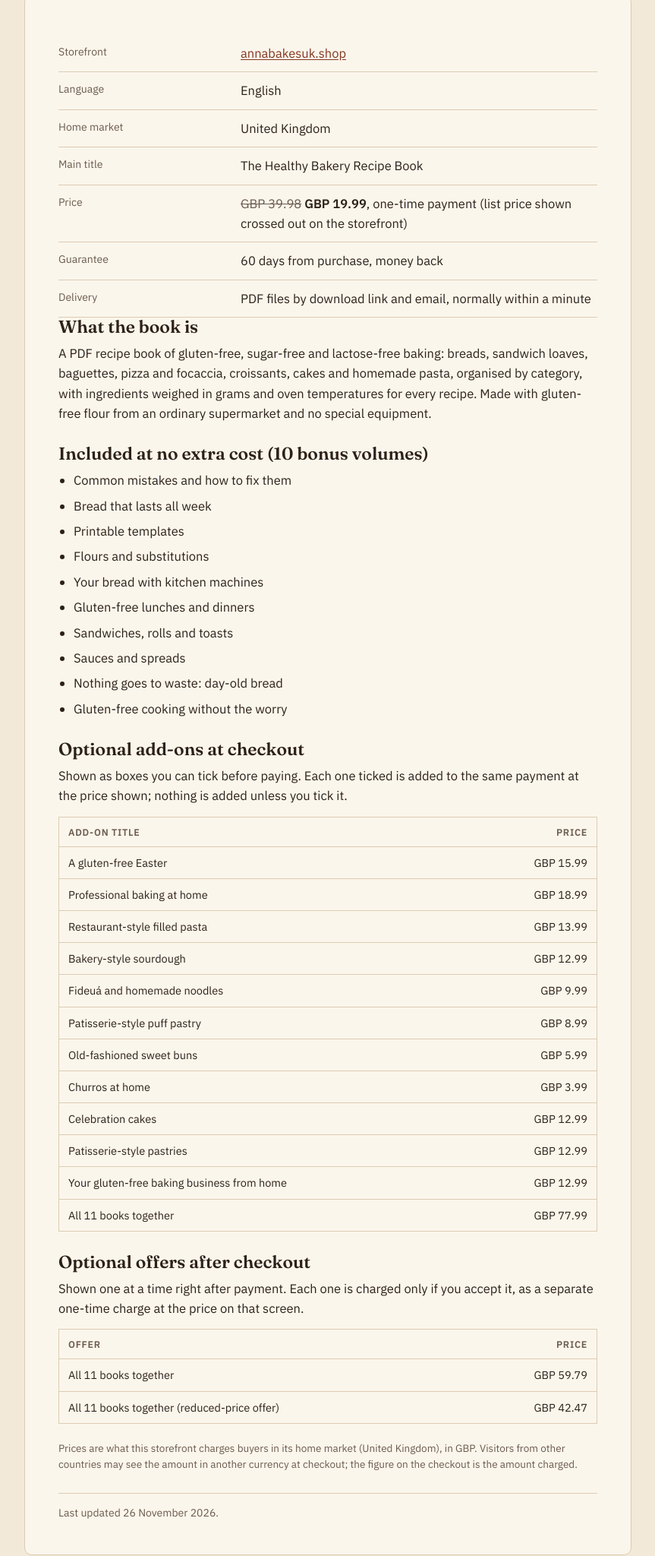
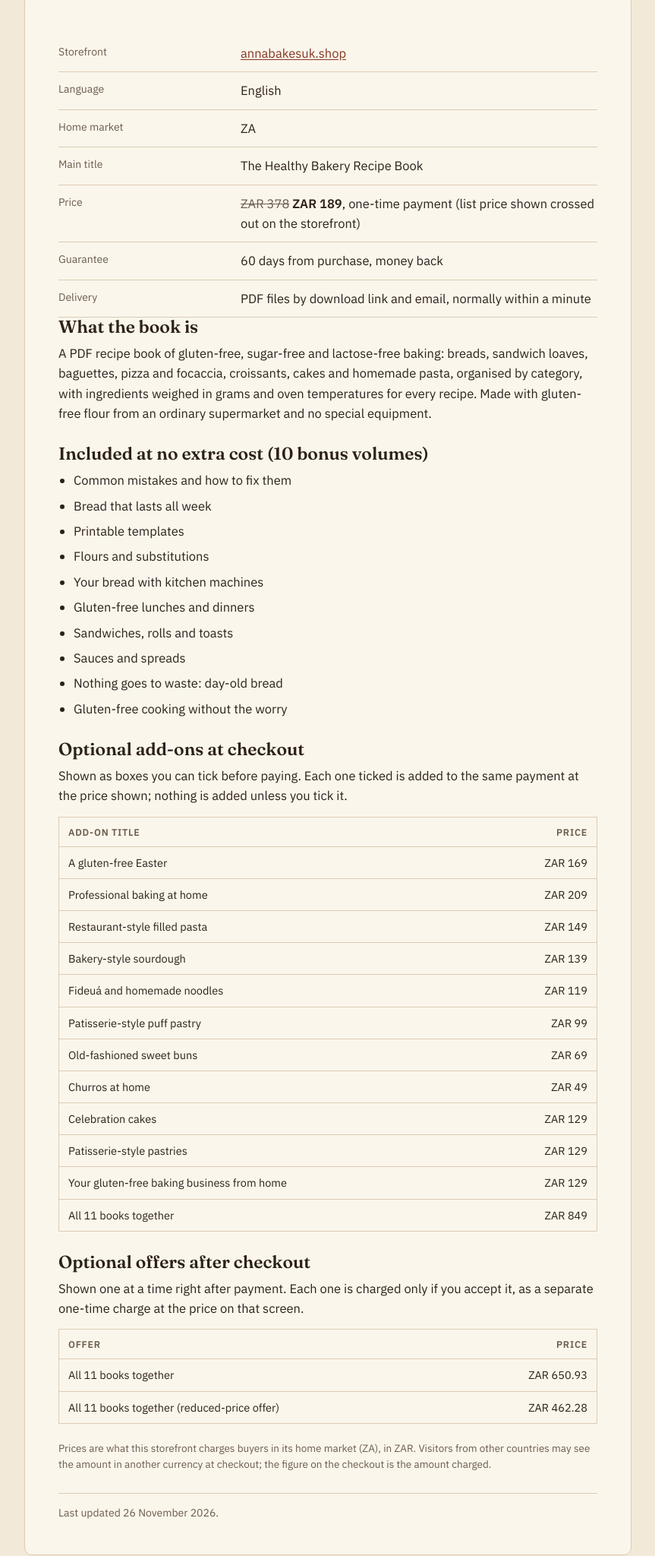
Before and after one commit to facusancheztulipani-gif/hascarp, a plain HTML site: page catalogue/healthybakeryuk/index.html in a window 1280 px wide. Shown: the part 346-2394 px from the top of the page at 76% size, without its empty margins (208-1071 px from the left). Drawn offline with Linux system fonts and the light colour scheme.

Commit message:
Vigía de la LLC: catálogo al 26/11/2026
Generado por ~/herramientas/vigia-llc.py desde las tiendas vivas de Impultienda.

Co-Authored-By: Claude Opus 5.5 <noreply@anthropic.com>

```diff
--- a/catalogue/healthybakeryuk/index.html
+++ b/catalogue/healthybakeryuk/index.html
@@ -30,9 +30,9 @@
 <dl class="registry">
   <dt>Storefront</dt><dd><a href="https://www.annabakesuk.shop/" rel="noopener">annabakesuk.shop</a></dd>
   <dt>Language</dt><dd>English</dd>
-  <dt>Home market</dt><dd>United Kingdom</dd>
+  <dt>Home market</dt><dd>ZA</dd>
   <dt>Main title</dt><dd>The Healthy Bakery Recipe Book</dd>
-  <dt>Price</dt><dd><span class="was">GBP 39.98</span> <strong>GBP 19.99</strong>, one-time payment (list price shown crossed out on the storefront)</dd>
+  <dt>Price</dt><dd><span class="was">ZAR 378</span> <strong>ZAR 189</strong>, one-time payment (list price shown crossed out on the storefront)</dd>
   <dt>Guarantee</dt><dd>60 days from purchase, money back</dd>
   <dt>Delivery</dt><dd>PDF files by download link and email, normally within a minute</dd>
 </dl>
@@ -42,11 +42,11 @@
 <ul><li>Common mistakes and how to fix them</li><li>Bread that lasts all week</li><li>Printable templates</li><li>Flours and substitutions</li><li>Your bread with kitchen machines</li><li>Gluten-free lunches and dinners</li><li>Sandwiches, rolls and toasts</li><li>Sauces and spreads</li><li>Nothing goes to waste: day-old bread</li><li>Gluten-free cooking without the worry</li></ul>
 <h2>Optional add-ons at checkout</h2>
 <p>Shown as boxes you can tick before paying. Each one ticked is added to the same payment at the price shown; nothing is added unless you tick it.</p>
-<table class="items"><thead><tr><th>Add-on title</th><th class="num">Price</th></tr></thead><tbody><tr><td>A gluten-free Easter</td><td class="num">GBP 15.99</td></tr><tr><td>Professional baking at home</td><td class="num">GBP 18.99</td></tr><tr><td>Restaurant-style filled pasta</td><td class="num">GBP 13.99</td></tr><tr><td>Bakery-style sourdough</td><td class="num">GBP 12.99</td></tr><tr><td>Fideuá and homemade noodles</td><td class="num">GBP 9.99</td></tr><tr><td>Patisserie-style puff pastry</td><td class="num">GBP 8.99</td></tr><tr><td>Old-fashioned sweet buns</td><td class="num">GBP 5.99</td></tr><tr><td>Churros at home</td><td class="num">GBP 3.99</td></tr><tr><td>Celebration cakes</td><td class="num">GBP 12.99</td></tr><tr><td>Patisserie-style pastries</td><td class="num">GBP 12.99</td></tr><tr><td>Your gluten-free baking business from home</td><td class="num">GBP 12.99</td></tr><tr><td>All 11 books together</td><td class="num">GBP 77.99</td></tr></tbody></table>
+<table class="items"><thead><tr><th>Add-on title</th><th class="num">Price</th></tr></thead><tbody><tr><td>A gluten-free Easter</td><td class="num">ZAR 169</td></tr><tr><td>Professional baking at home</td><td class="num">ZAR 209</td></tr><tr><td>Restaurant-style filled pasta</td><td class="num">ZAR 149</td></tr><tr><td>Bakery-style sourdough</td><td class="num">ZAR 139</td></tr><tr><td>Fideuá and homemade noodles</td><td class="num">ZAR 119</td></tr><tr><td>Patisserie-style puff pastry</td><td class="num">ZAR 99</td></tr><tr><td>Old-fashioned sweet buns</td><td class="num">ZAR 69</td></tr><tr><td>Churros at home</td><td class="num">ZAR 49</td></tr><tr><td>Celebration cakes</td><td class="num">ZAR 129</td></tr><tr><td>Patisserie-style pastries</td><td class="num">ZAR 129</td></tr><tr><td>Your gluten-free baking business from home</td><td class="num">ZAR 129</td></tr><tr><td>All 11 books together</td><td class="num">ZAR 849</td></tr></tbody></table>
 <h2>Optional offers after checkout</h2>
 <p>Shown one at a time right after payment. Each one is charged only if you accept it, as a separate one-time charge at the price on that screen.</p>
-<table class="items"><thead><tr><th>Offer</th><th class="num">Price</th></tr></thead><tbody><tr><td>All 11 books together</td><td class="num">GBP 59.79</td></tr><tr><td>All 11 books together (reduced-price offer)</td><td class="num">GBP 42.47</td></tr></tbody></table>
-<p class="fine-note">Prices are what this storefront charges buyers in its home market (United Kingdom), in GBP. Visitors from other countries may see the amount in another currency at checkout; the figure on the checkout is the amount charged.</p>
+<table class="items"><thead><tr><th>Offer</th><th class="num">Price</th></tr></thead><tbody><tr><td>All 11 books together</td><td class="num">ZAR 650.93</td></tr><tr><td>All 11 books together (reduced-price offer)</td><td class="num">ZAR 462.28</td></tr></tbody></table>
+<p class="fine-note">Prices are what this storefront charges buyers in its home market (ZA), in ZAR. Visitors from other countries may see the amount in another currency at checkout; the figure on the checkout is the amount charged.</p>
 <p class="updated">Last updated 26 November 2026.</p>
 </article></div></div>
 </main>
```
Also changed, not shown: catalogue/skolachleba-sk/index.html (+1 -1 lines), index.html (+10 -10 lines).
